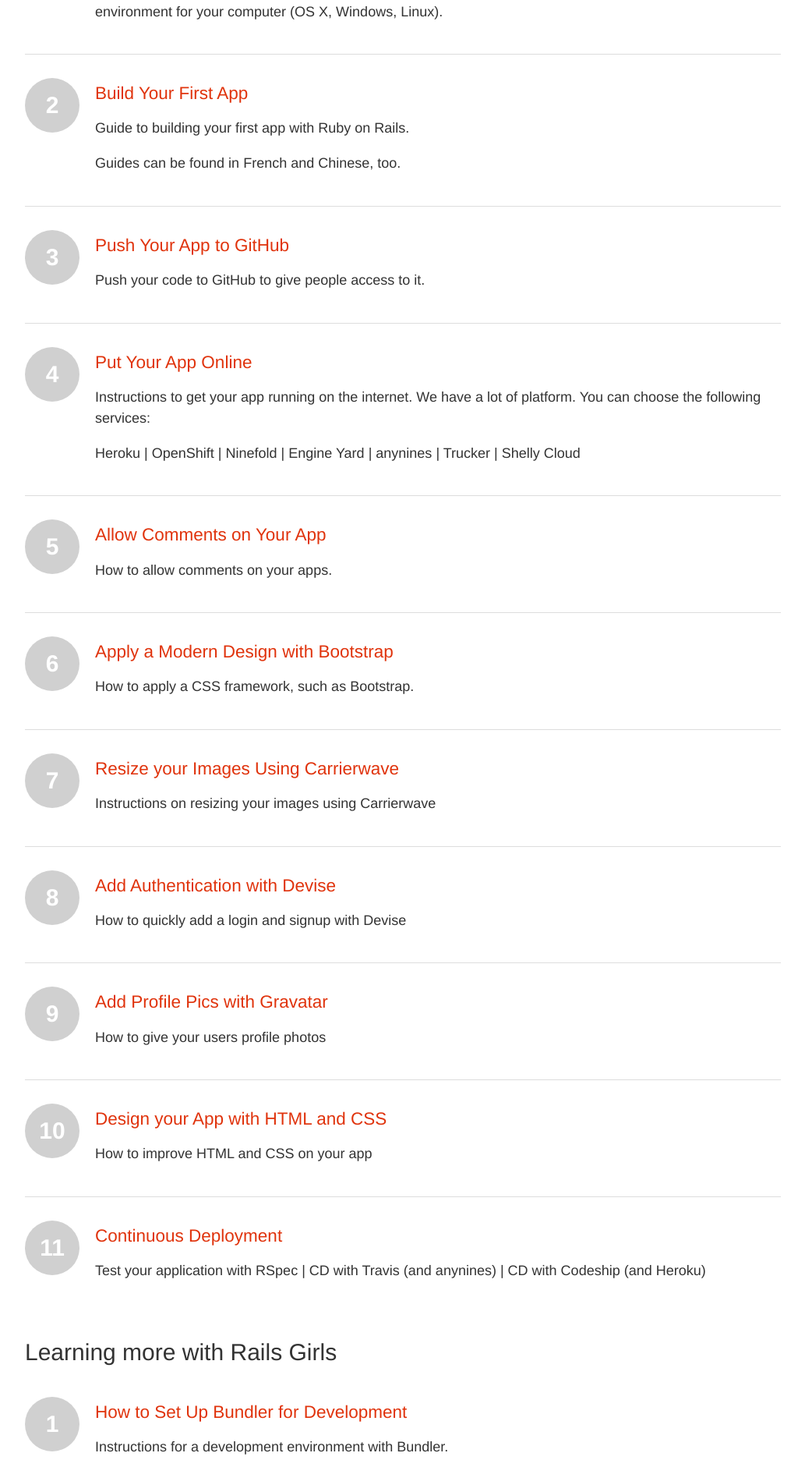
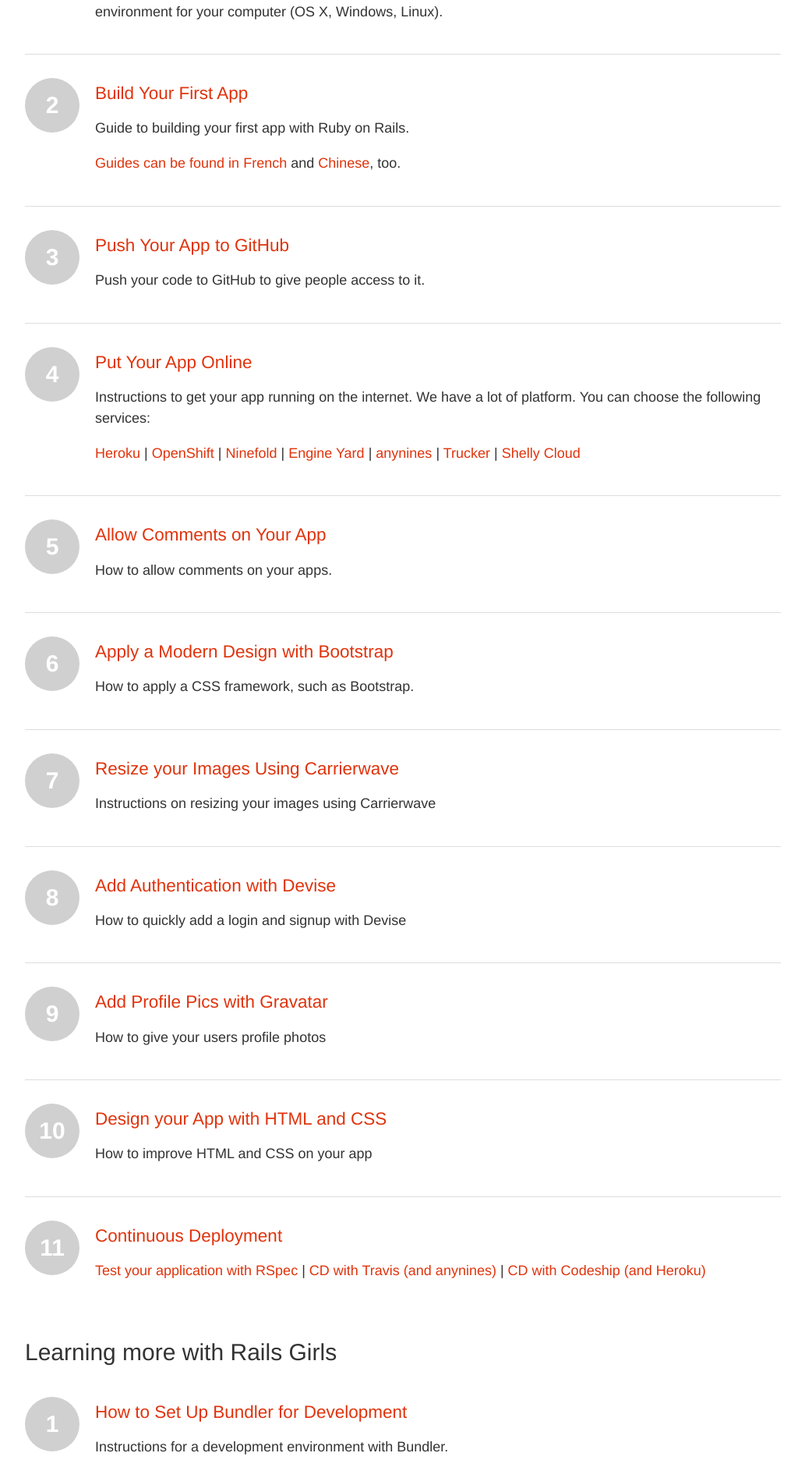
Before and after one commit to railsgirls/guides.railsgirls.com, a Jekyll site: the page built from index.html, in a window 1280 px wide. Shown: the part 939-2811 px from the top of the page at 78% size, without its empty margins (53-1086 px from the left). Built offline with Jekyll 4.4.1, drawn with Linux system fonts in a browser that asks for light colours; nearby versions of some CDN libraries.

Commit message:
Only remove link color on immediate child.
It's not clear when smaller links are used due to the CSS turning off link colors in this `.home` section. This change only applies the color removal to immediate children, so links inside paragraphs can be allowed to be more visible.

```diff
--- a/css/style.css
+++ b/css/style.css
@@ -171,8 +171,8 @@
   -moz-transition: 0.10s background-color ease-in;
 }
 
-.home a,
-.home a:hover {
+.home li > a,
+.home li > a:hover {
   color: inherit;
   text-decoration: none;
 }
```
